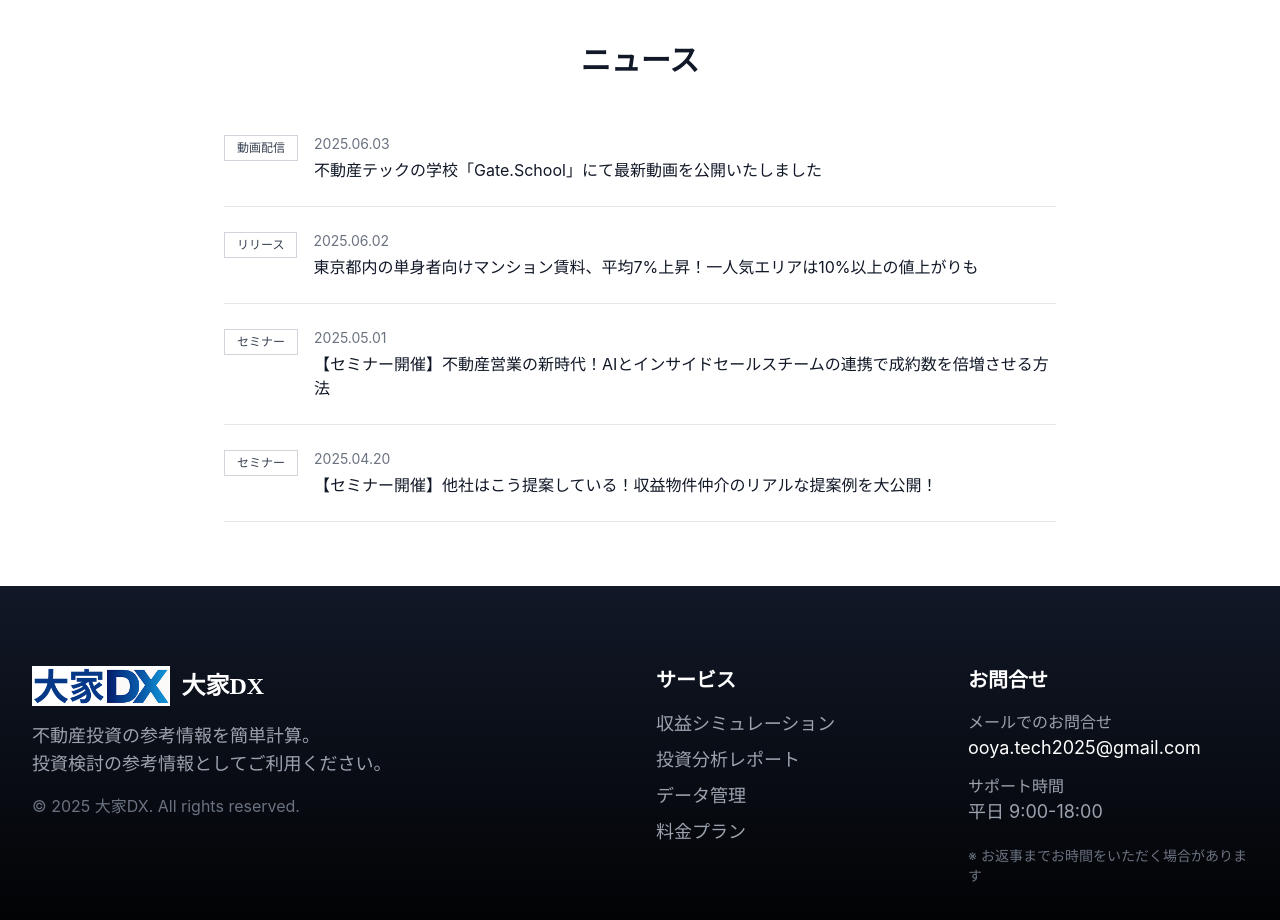
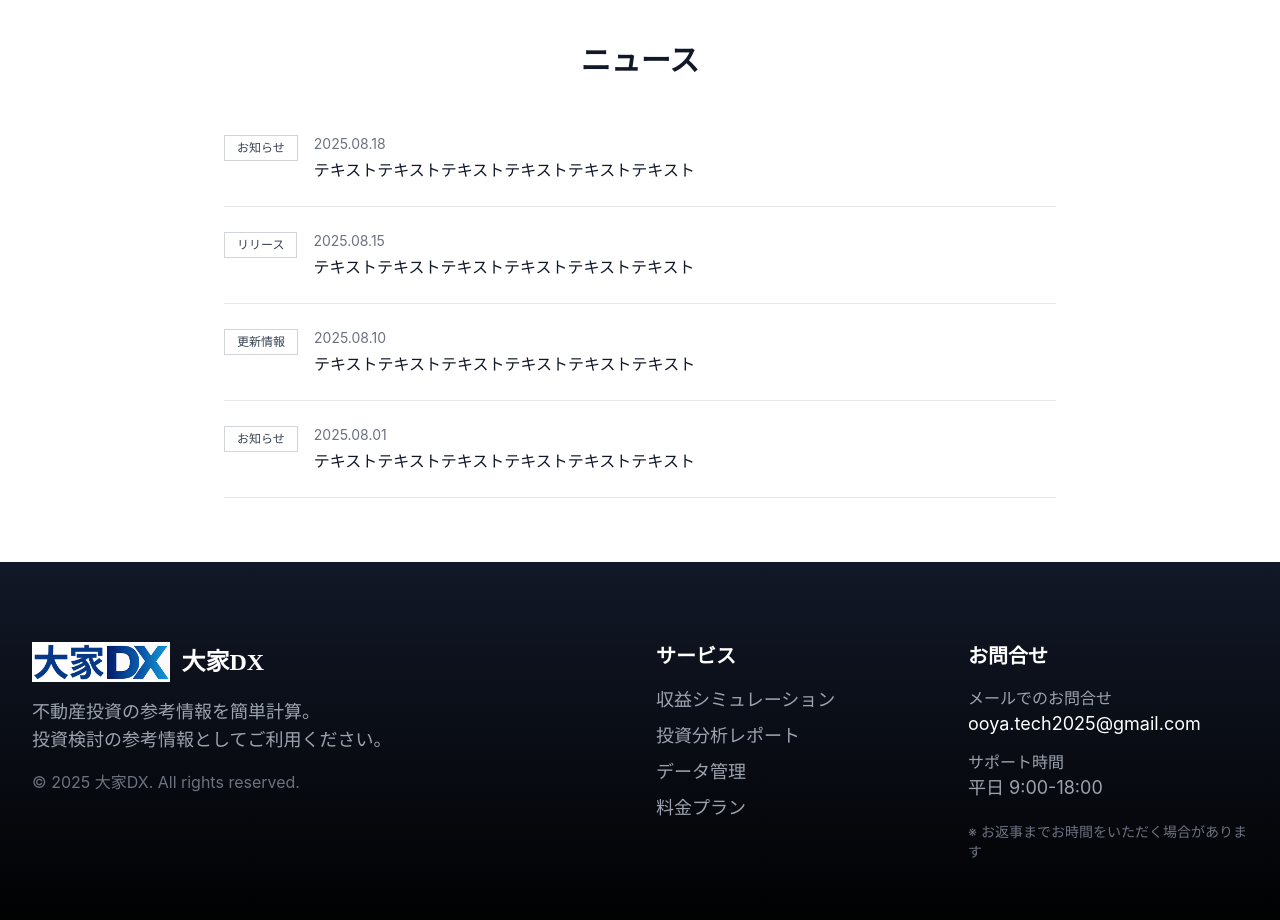
Before and after one commit to startup-test-test/real-estate-app, a React (Vite) app in the folder bolt_front/: page / in a window 1280 px wide. Shown: the part 5900-6820 px from the top of the page. Built offline with nearby package versions, Linux system fonts and the light colour scheme; no server answers.

Commit message:
fix: ランディングページのダミーテキストを修正

```diff
--- a/bolt_front/src/pages/LandingPage.tsx
+++ b/bolt_front/src/pages/LandingPage.tsx
@@ -610,13 +610,13 @@ const LandingPage: React.FC = () => {
               <div className="flex items-start space-x-4 py-6 border-b border-gray-200">
                 <div className="flex-shrink-0">
                   <span className="inline-block px-3 py-1 border border-gray-300 text-gray-700 text-xs font-medium">
-                    動画配信
+                    お知らせ
                   </span>
                 </div>
                 <div className="flex-1">
-                  <p className="text-sm text-gray-500 mb-1">2025.06.03</p>
+                  <p className="text-sm text-gray-500 mb-1">2025.08.18</p>
                   <h3 className="text-gray-900 font-normal text-base">
-                    不動産テックの学校「Gate.School」にて最新動画を公開いたしました
+                    テキストテキストテキストテキストテキストテキスト
                   </h3>
                 </div>
               </div>
@@ -628,9 +628,9 @@ const LandingPage: React.FC = () => {
                   </span>
                 </div>
                 <div className="flex-1">
-                  <p className="text-sm text-gray-500 mb-1">2025.06.02</p>
+                  <p className="text-sm text-gray-500 mb-1">2025.08.15</p>
                   <h3 className="text-gray-900 font-normal text-base">
-                    東京都内の単身者向けマンション賃料、平均7%上昇！一人気エリアは10%以上の値上がりも
+                    テキストテキストテキストテキストテキストテキスト
                   </h3>
                 </div>
               </div>
@@ -638,13 +638,13 @@ const LandingPage: React.FC = () => {
               <div className="flex items-start space-x-4 py-6 border-b border-gray-200">
                 <div className="flex-shrink-0">
                   <span className="inline-block px-3 py-1 border border-gray-300 text-gray-700 text-xs font-medium">
-                    セミナー
+                    更新情報
                   </span>
                 </div>
                 <div className="flex-1">
-                  <p className="text-sm text-gray-500 mb-1">2025.05.01</p>
+                  <p className="text-sm text-gray-500 mb-1">2025.08.10</p>
                   <h3 className="text-gray-900 font-normal text-base">
-                    【セミナー開催】不動産営業の新時代！AIとインサイドセールスチームの連携で成約数を倍増させる方法
+                    テキストテキストテキストテキストテキストテキスト
                   </h3>
                 </div>
               </div>
@@ -652,13 +652,13 @@ const LandingPage: React.FC = () => {
               <div className="flex items-start space-x-4 py-6 border-b border-gray-200">
                 <div className="flex-shrink-0">
                   <span className="inline-block px-3 py-1 border border-gray-300 text-gray-700 text-xs font-medium">
-                    セミナー
+                    お知らせ
                   </span>
                 </div>
                 <div className="flex-1">
-                  <p className="text-sm text-gray-500 mb-1">2025.04.20</p>
+                  <p className="text-sm text-gray-500 mb-1">2025.08.01</p>
                   <h3 className="text-gray-900 font-normal text-base">
-                    【セミナー開催】他社はこう提案している！収益物件仲介のリアルな提案例を大公開！
+                    テキストテキストテキストテキストテキストテキスト
                   </h3>
                 </div>
               </div>
```
